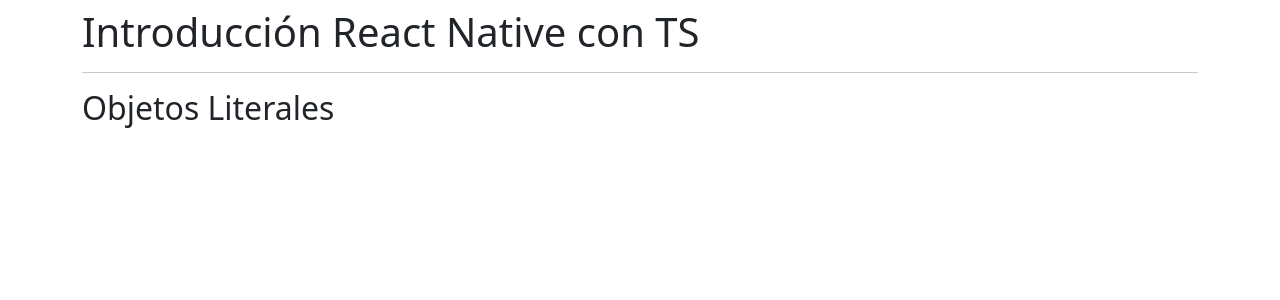
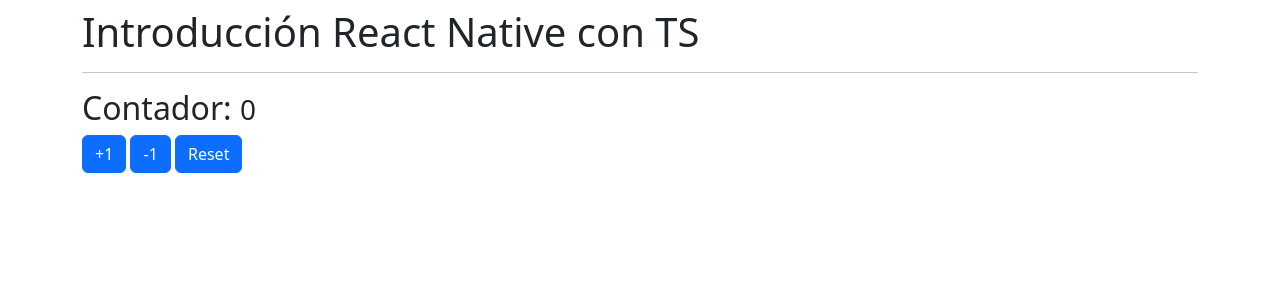
Before and after one commit to Aghent47/React-Native, a React (Create React App) app: page / in a window 1280 px wide. Shown: the top 300 px of the page. Built offline with nearby package versions, Linux system fonts and the light colour scheme.

Commit message:
Hook - useState

```diff
--- a/src/App.tsx
+++ b/src/App.tsx
@@ -1,6 +1,8 @@
 // import { TiposBasicos } from "./typescript/TiposBasicos";
+// import { ObjetosLiterales } from "./typescript/ObjetosLiterales";
+// import { Funciones } from "./typescript/Funciones";
 
-import { ObjetosLiterales } from "./typescript/ObjetosLiterales";
+import { Counter } from "./components/Counter";
 
 const App = () => {
   return (
@@ -8,7 +10,9 @@
       <h1>Introducción React Native con TS </h1>
       <hr />
       {/* <TiposBasicos /> */}
-      <ObjetosLiterales />
+      {/* <ObjetosLiterales /> */}
+      {/* <Funciones/> */}
+      <Counter/>
     </div>
   )
 }
--- /dev/null
+++ b/src/components/Counter.tsx
@@ -0,0 +1,27 @@
+import React from 'react';
+
+export const Counter = () => {
+    const [counter, setCounter] = React.useState(0);
+
+    return (
+        <>
+            <h2>Contador: <small>{ counter }</small> </h2>
+            <button className="btn btn-primary"
+                onClick={() => {
+                    setCounter(counter + 1);
+                }}
+            >+1</button>
+            &nbsp;
+            <button className="btn btn-primary"
+                onClick={() => {
+                    setCounter(counter - 1);
+                }}
+            >-1</button>
+            &nbsp;
+            <button className="btn btn-primary" onClick={() => {
+                setCounter(0);
+            }}
+            >Reset</button>
+        </>
+    )
+}
--- /dev/null
+++ b/src/typescript/Funciones.tsx
@@ -0,0 +1,14 @@
+export const Funciones = () => {
+
+    const sumar = (a:number, b:number):number =>{
+        return a + b;
+    }
+
+
+  return (
+    <>
+    <h3>Funciones</h3>
+    El resultado es: {sumar( 4, 3 )}
+    </>
+  )
+}
--- a/src/typescript/ObjetosLiterales.tsx
+++ b/src/typescript/ObjetosLiterales.tsx
@@ -1,7 +1,36 @@
+interface Persona {
+    nombre: string;
+    edad: number;
+    direccion: Direccion;
+}
+
+interface Direccion {
+    calle: string;
+    pais: string;
+    ciudad: string;
+}
+
+
 export const ObjetosLiterales = () => {
+
+    const persona:Persona = {
+        nombre: 'Neider',
+        edad: 35,
+        direccion: {
+            calle: 'Calle 1',
+            pais: 'Colombia',
+            ciudad: 'Bogota'
+        }
+    }
+
   return (
     <>
       <h2>Objetos Literales</h2>
+        <code>
+            <pre>
+            {JSON.stringify(persona, null, 2)}
+            </pre>
+        </code>
     </>
   );
 };
```
